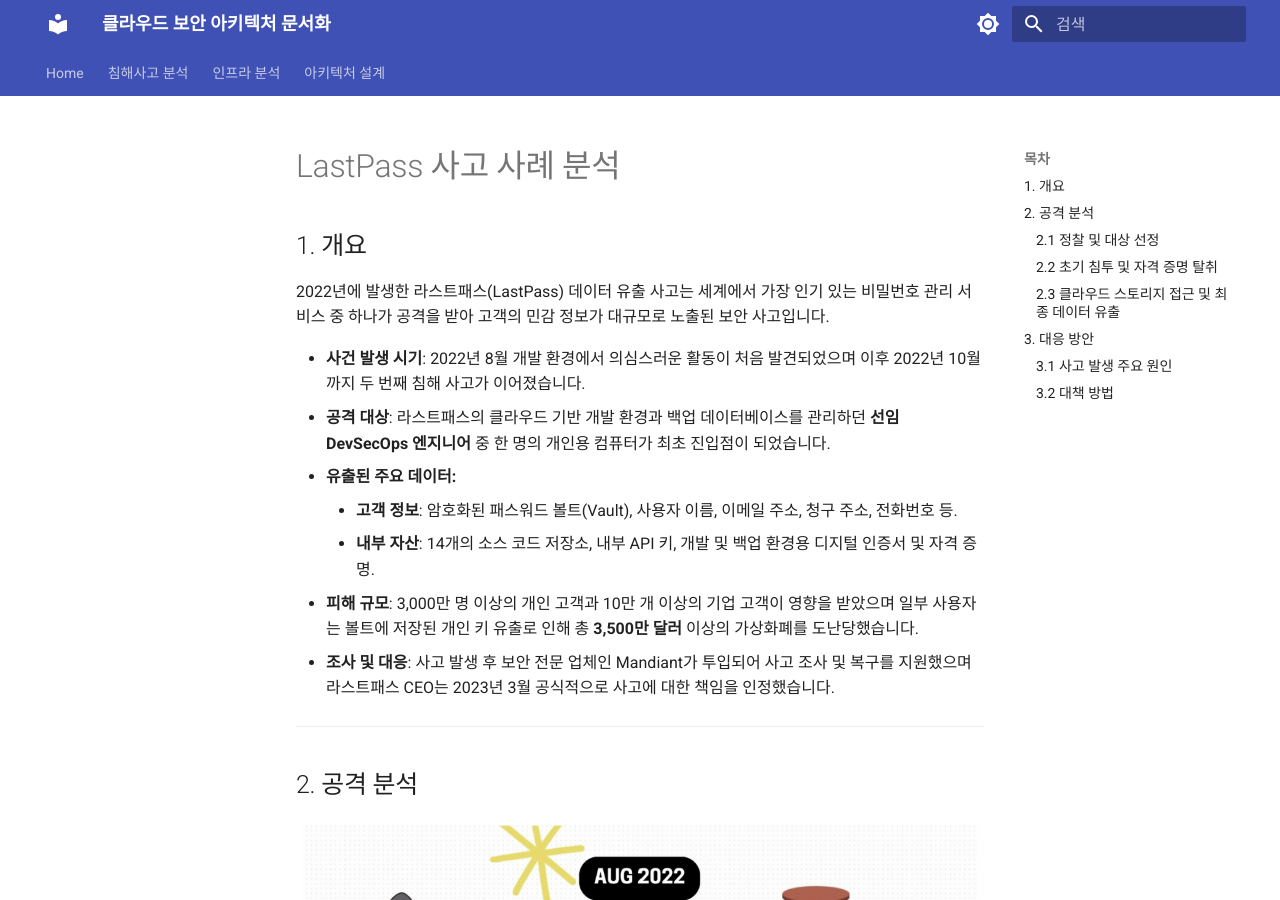
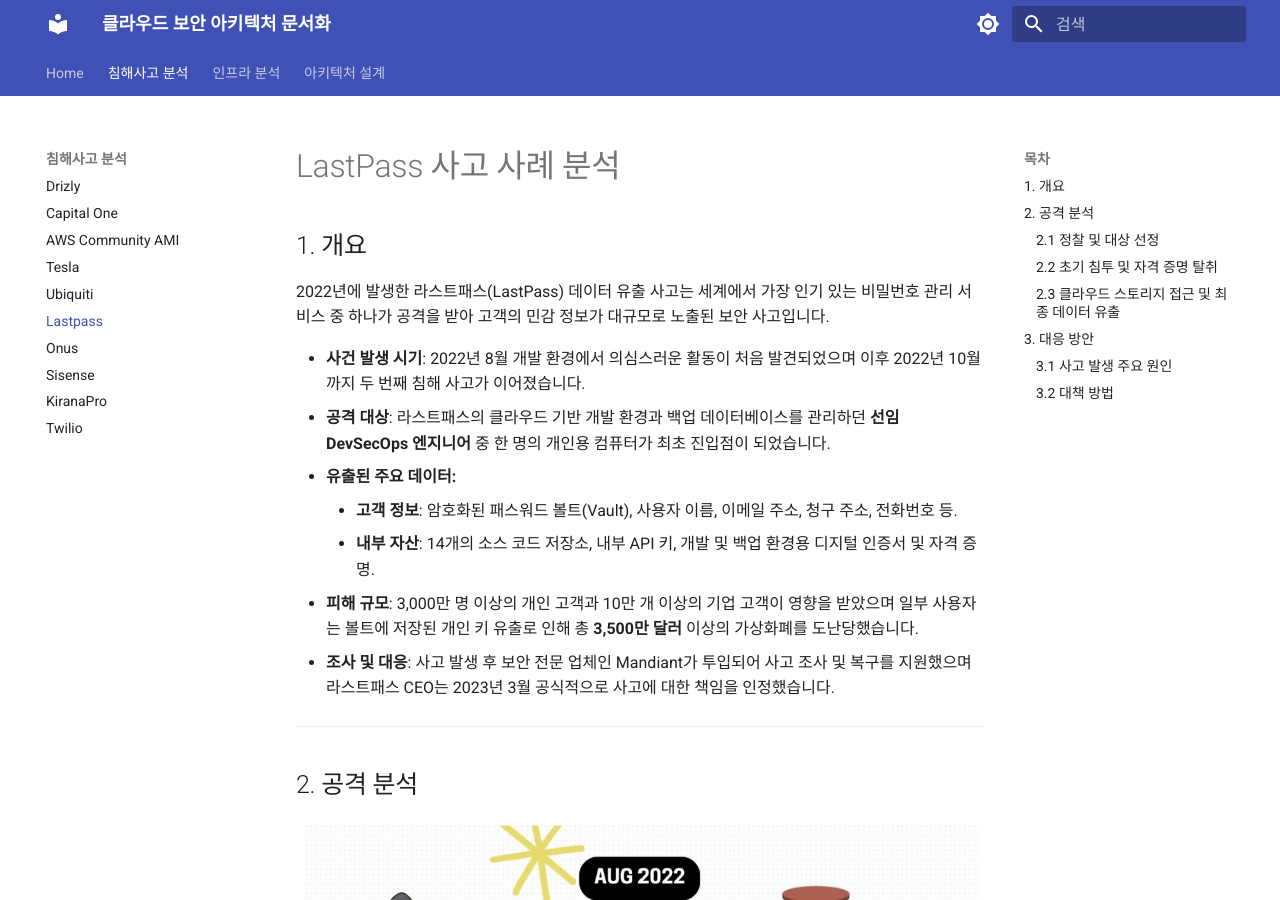
Before and after one commit to UniteLiveDisperseDie/secure-cloud-architecture-docs, an MkDocs documentation site: the page built from docs/01-incident/case-lastpass.md, in a window 1280 px wide and 900 px high. Built offline with MkDocs 1.6.1 and Material for MkDocs 9.7.7, drawn with Linux system fonts in a browser that asks for light colours; some of the changed lines change nothing that is shown.

Commit message:
docs: 침해사고 분석 사례 5개 nav 추가

```diff
--- a/mkdocs.yml
+++ b/mkdocs.yml
@@ -30,6 +30,11 @@
       - "AWS Community AMI": 01-incident/case-ami.md
       - "Tesla": 01-incident/case-tesla.md
       - "Ubiquiti": 01-incident/case-ubiquiti.md
+      - "Lastpass": 01-incident/case-lastpass.md
+      - "Onus": 01-incident/case-onus.md
+      - "Sisense": 01-incident/case-sisense.md
+      - "KiranaPro": 01-incident/case-kiranapro.md
+      - "Twilio": 01-incident/case-twilio.md
   - 인프라 분석:
       - "UNiDAYS": 02-infra/analysis-01-unidays.md
       - "MADworld": 02-infra/analysis-madworld.md
```
